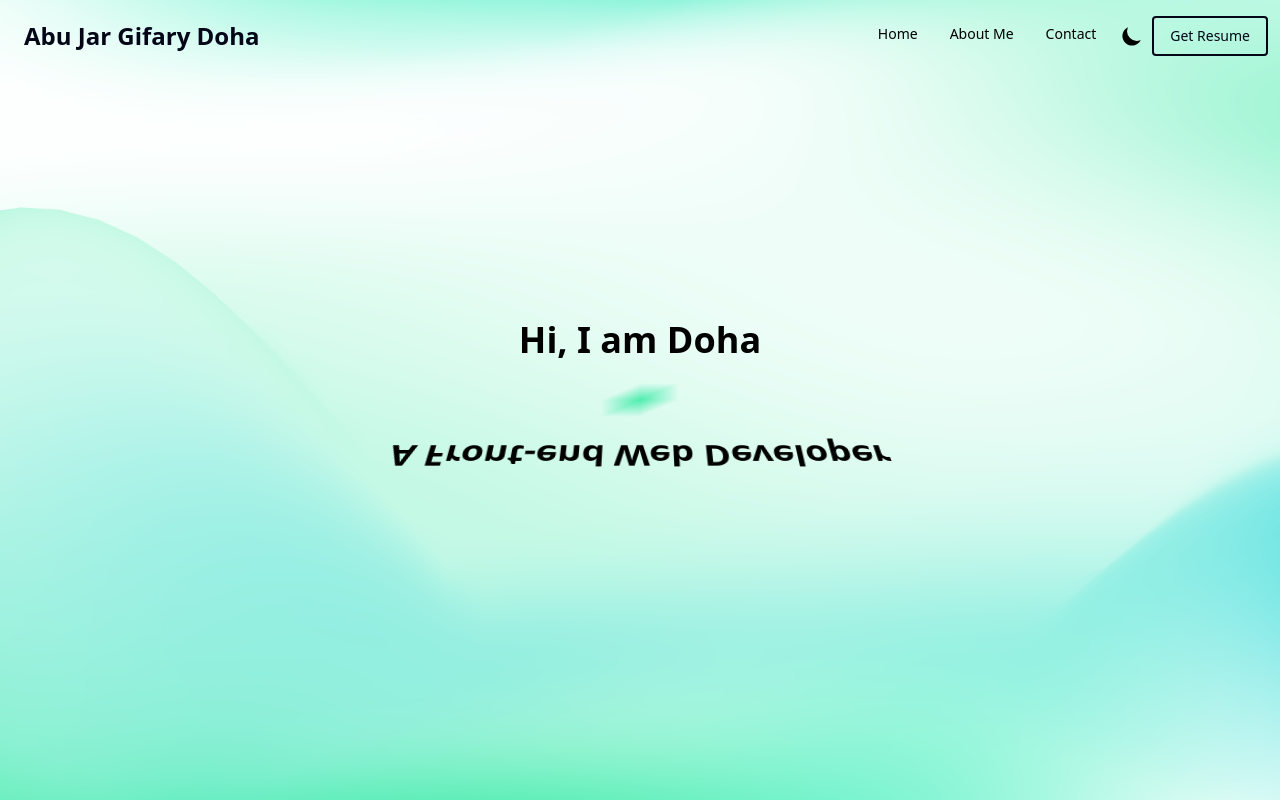
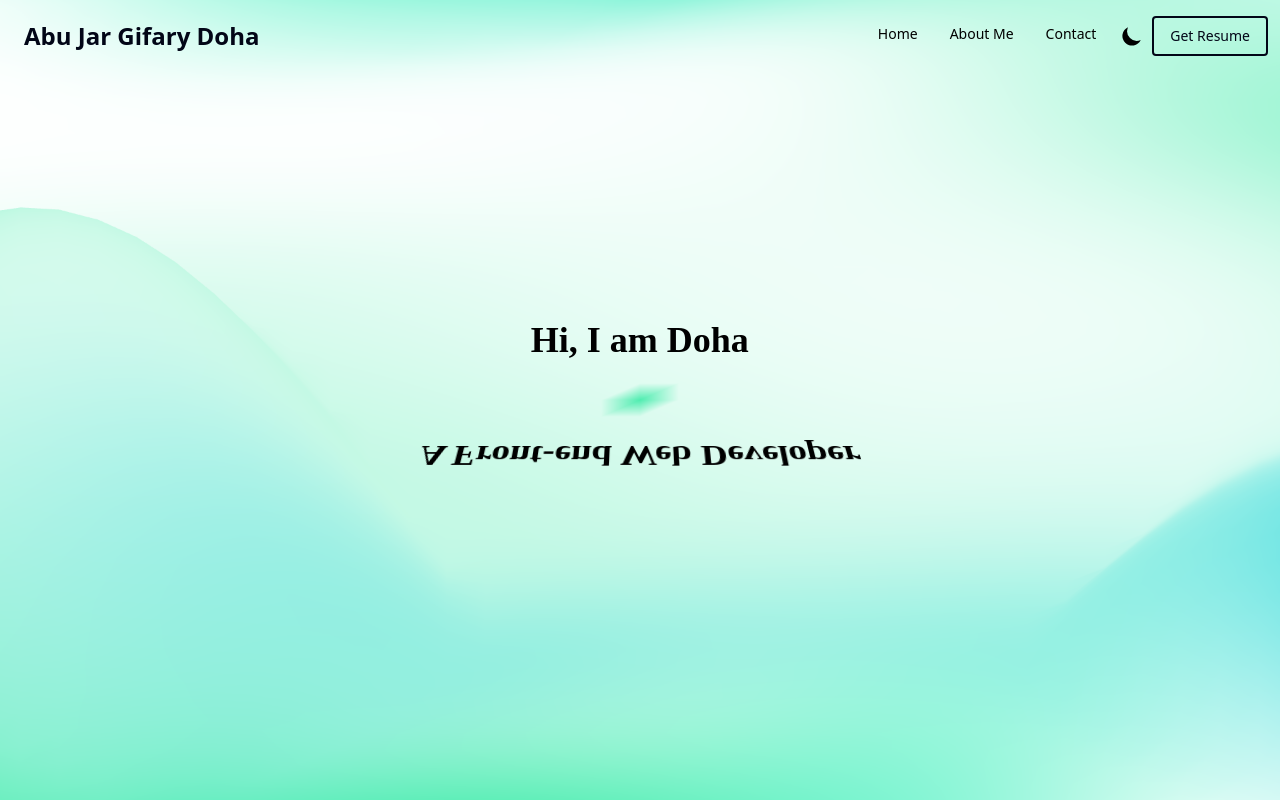
Before and after one commit to Doha0/Portfolio, a React (Vite) app: page / in a window 1280 px wide. Shown: the top 800 px of the page. Built offline with nearby package versions, Linux system fonts and the light colour scheme.

Commit message:
serif font added

```diff
--- a/src/Pages/HomePage/Banner/Banner.jsx
+++ b/src/Pages/HomePage/Banner/Banner.jsx
@@ -27,8 +27,8 @@ const Banner = () => {
         ref.current.forEach(clearTimeout)
         ref.current = []
         set([])
-        ref.current.push(setTimeout(() => set(['Hi, I am Doha' ]), 1000))
-        ref.current.push(setTimeout(() => set(['Hi, I am Doha', 'A Front-end Web Developer' ]), 5000))
+        ref.current.push(setTimeout(() => set(['Hi, I am Doha']), 1000))
+        ref.current.push(setTimeout(() => set(['Hi, I am Doha', 'A Front-end Web Developer']), 5000))
         ref.current.push(setTimeout(() => set(['Hi, I am Doha', 'A Front-end Web Developer', 'I love the process of turning ideas into reality']), 8000))
     }, [])
 
@@ -41,7 +41,7 @@ const Banner = () => {
         <div className='hero min-h-screen'
             style={{ backgroundImage: `url(${background})` }}>
             <div className="hero-content text-center ">
-                <div className='max-w-md lg:max-w-3xl text-center text-lg lg:text-4xl font-bold'>
+                <div className='max-w-md lg:max-w-3xl text-center text-lg lg:text-4xl font-bold heading-font'>
                     {transitions(({ innerHeight, ...rest }, item) => (
                         <animated.div style={rest} onClick={reset}>
                             <animated.div style={{ overflow: 'hidden', height: innerHeight }}>{item}</animated.div>
--- a/src/index.css
+++ b/src/index.css
@@ -1,6 +1,11 @@
 @tailwind base;
 @tailwind components;
 @tailwind utilities;
+
+/* ------------------------------------- Text ---------------------------- */
+.heading-font{
+    @apply font-my-serif;
+}
 
 .p-button {
    @apply rounded-md px-3.5 py-2 m-1 overflow-hidden relative cursor-pointer border-2
```
